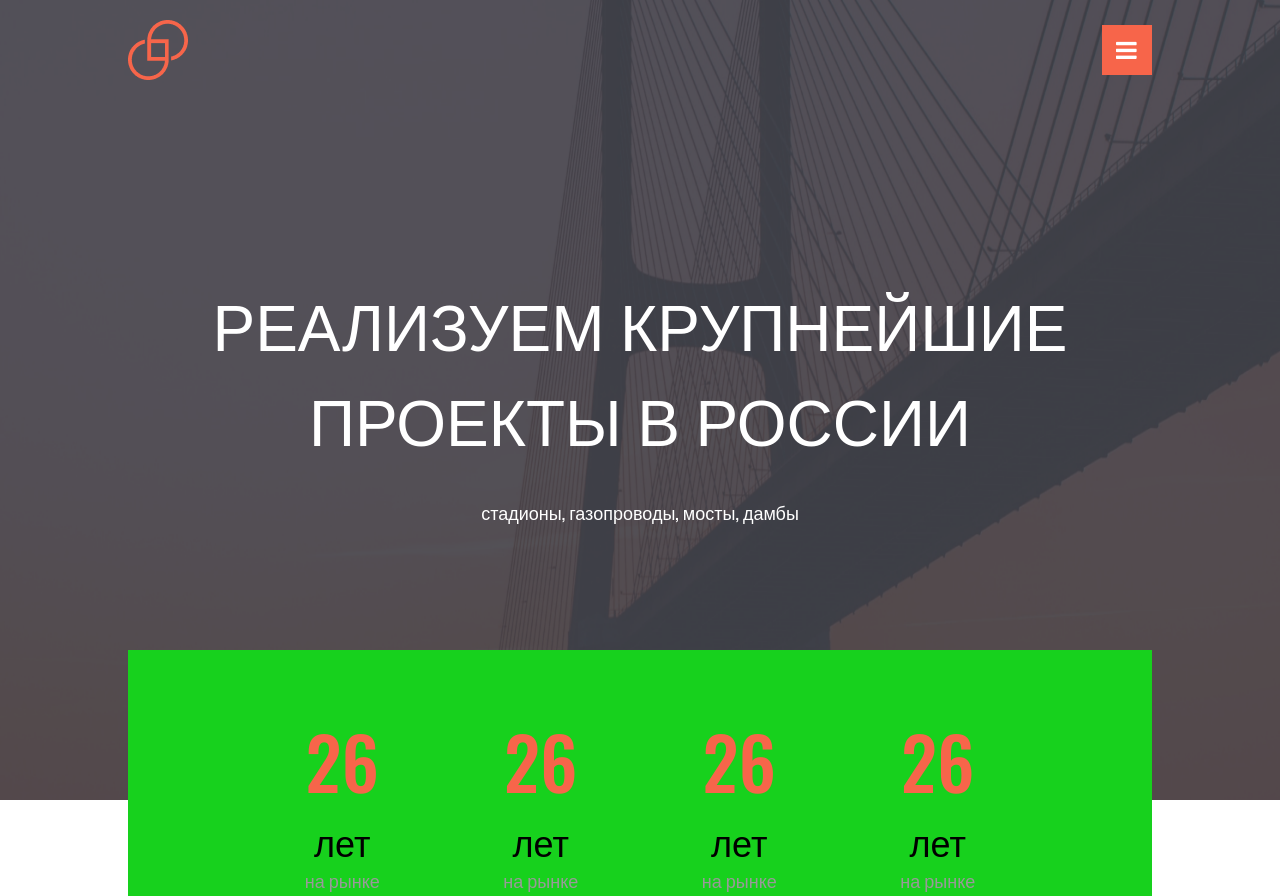
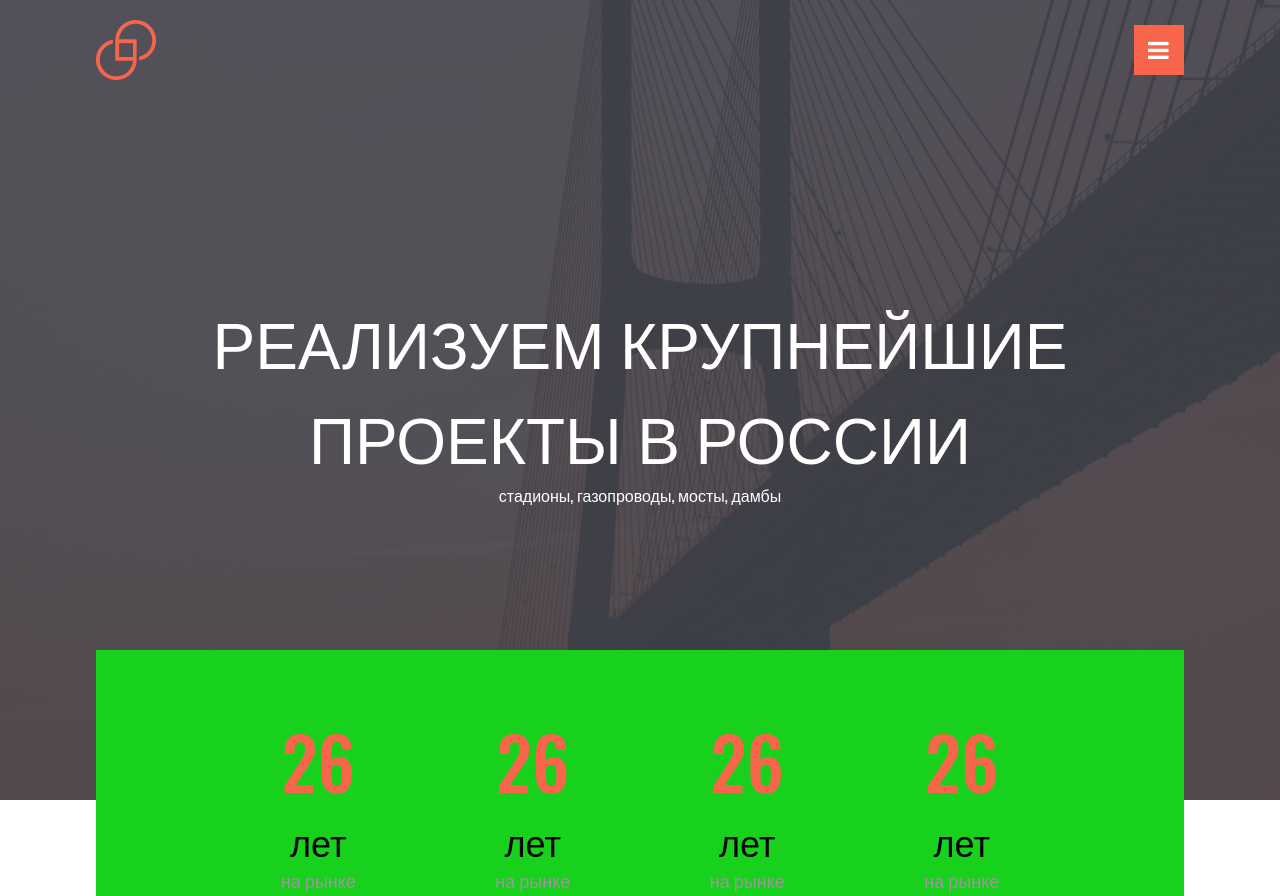
Before and after one commit to Hukker88/Figma-project, a plain HTML site: page index.html in a window 1280 px wide. Shown: the top 896 px of the page. Drawn offline with nearby package versions, Linux system fonts and the light colour scheme.

Commit message:
changes container and h2

```diff
--- a/index.html
+++ b/index.html
@@ -23,7 +23,7 @@
             РЕАЛИЗУЕМ КРУПНЕЙШИЕ <br />
             ПРОЕКТЫ В РОССИИ
           </h1>
-          <p>стадионы, газопроводы, мосты, дамбы</p>
+          <span>стадионы, газопроводы, мосты, дамбы</span>
         </div>
       </div>
     </main>
--- a/style.css
+++ b/style.css
@@ -14,7 +14,7 @@ body {
 }
 
 .container {
-  width: 80%;
+  width: 85%;
   margin: 0 auto;
 }
 
```
